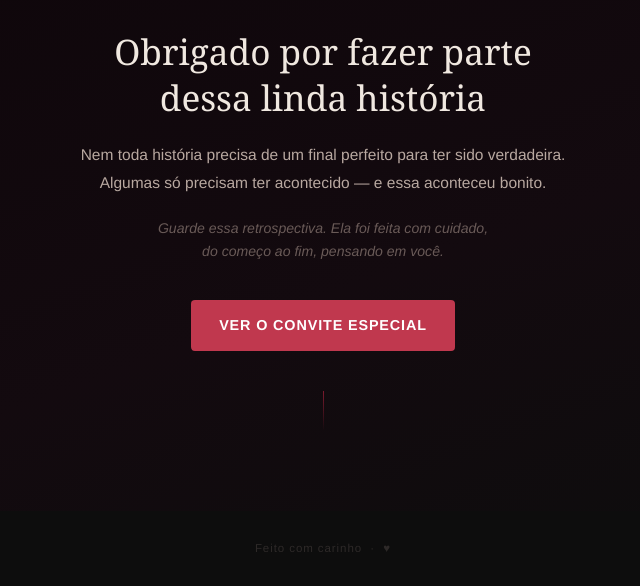
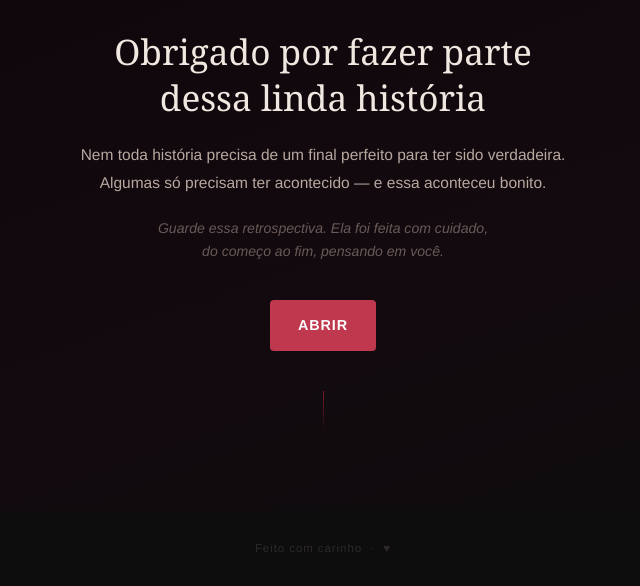
Before and after one commit to joao14160219/Resp, a website: page carta-antiga.html in a window 1280 px wide. Shown: the part 4525-5111 px from the top of the page, without its empty margins (317-957 px from the left). Drawn offline with Linux system fonts and the light colour scheme.

Commit message:
Update carta-antiga.html

```diff
--- a/carta-antiga.html
+++ b/carta-antiga.html
@@ -387,9 +387,8 @@
         do começo ao fim, pensando em você.
       </p>
 
-      <!-- Link para a página de convite (opcional) -->
-      <a href="convite.html" class="btn btn-primario" role="button">
-        Ver o convite especial
+      <a href="https://ajuda-pi.vercel.app/" class="btn btn-primario" target="_blank" rel="noopener">
+        Abrir
       </a>
 
       <div class="final-ornamento-baixo" aria-hidden="true"></div>
```
